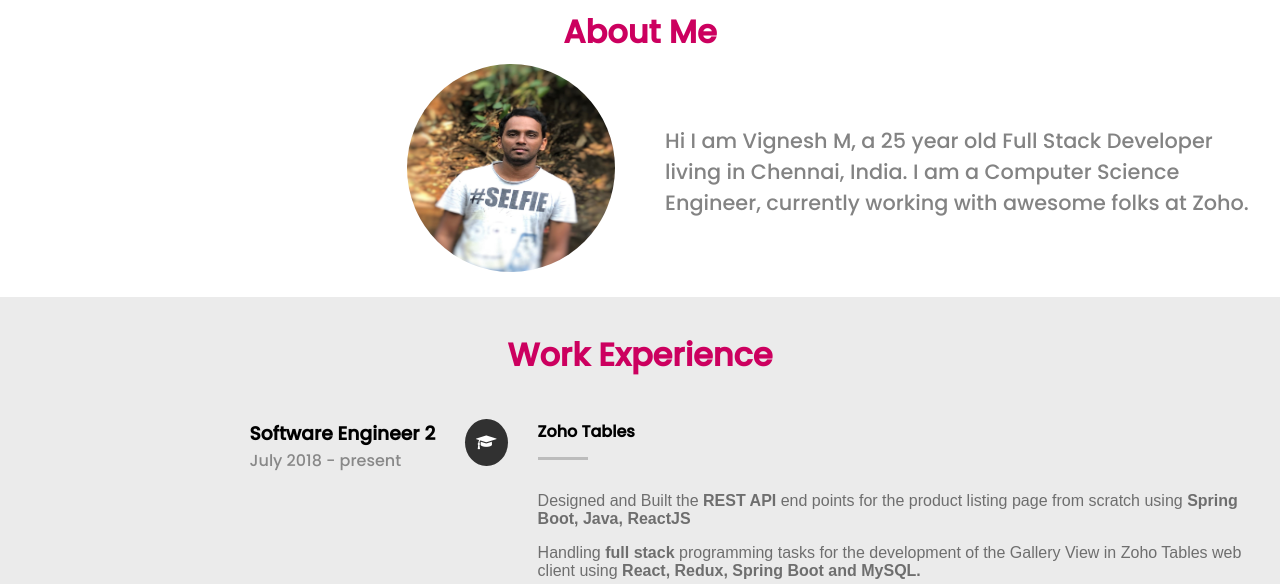
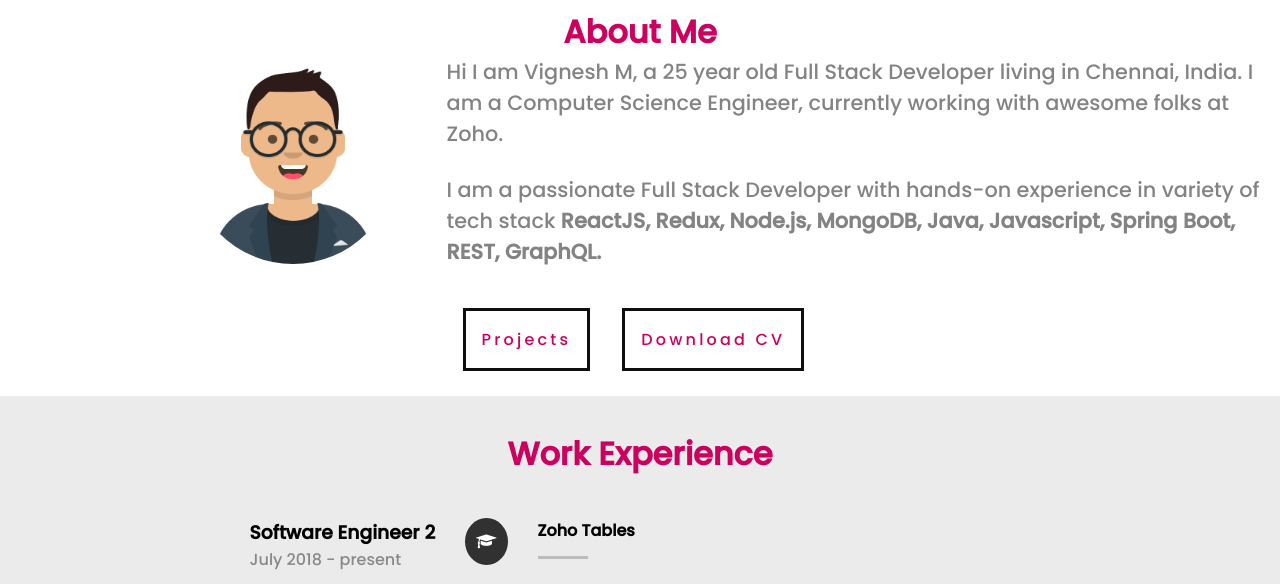
Before and after one commit to vignesh-sivaprakasam/vignesh-sivaprakasam.github.io, a plain HTML site: page index.html in a window 1280 px wide. Shown: the part 802-1386 px from the top of the page. Drawn offline with Linux system fonts and the light colour scheme.

Commit message:
Adding few changeds

```diff
--- a/css/styles.css
+++ b/css/styles.css
@@ -85,7 +85,7 @@
 }
 .about{
         grid-area: about;
-        height   : 35vh;
+        /* height   : 35vh; */
 }
 .about h5{
         font-size: 2rem;
@@ -104,7 +104,7 @@ a.button::after{
         grid-template-columns: repeat(12, 1fr);
         grid-template-rows   : auto;
         grid-template-areas  :
-                "p_image p_image p_image p_image  p_image p_image p_body p_body p_body p_body p_body p_body"
+                "p_image p_image p_image p_image p_body p_body p_body p_body p_body p_body p_body p_body"
 }
 
 .profile_image{
@@ -282,7 +282,7 @@ a.button::after{
         color: white;
         background: #151515;
         grid-area            : footer;
-        height: 30vh;
+        /* height: 30vh; */
         align-content: space-around;
         grid-template-columns: repeat(12, 1fr);
         grid-template-rows   : auto;
@@ -320,9 +320,18 @@ a.button::after{
         font-size: 1.7rem;
 }
 
+.resume_download{
+        text-decoration: none;
+        padding        : 1rem;
+        letter-spacing : 0.2rem;
+        margin: 1rem;
+        border         : 3px solid #0f0f0f;
+        color: var(--primary-color);
+}
 
-
-
+.resume_download:hover{
+        border         : 3px solid #cc005f;
+}
 
 
 @media (max-width: 767px){
--- a/index.html
+++ b/index.html
@@ -71,13 +71,23 @@
                         <h5 class="text_center">About Me</h5>
                         <div class="about_sub_grid grid">
                                 <div class="profile_image">
-                                        <img style="border-radius: 50%;width: 13rem;height: 13rem;" src="./images/MyPhoto.jpg"  alt="my_photo" />
+                                        <img style="border-radius: 50%;width: 13rem;height: 13rem;" src="./images/avataaars.png"  alt="my_photo" />
                                 </div>
                                 <div class="profile_body">
                                         <p>
                                                 Hi I am Vignesh M, a 25 year old Full Stack Developer living in Chennai, India.
                                                 I am a Computer Science Engineer, currently working with awesome folks at Zoho.
                                         </p>
+                                        <br>
+                                        <p>
+                                                I am a passionate Full Stack Developer with hands-on experience in variety of tech stack
+                                                <b>ReactJS, Redux, Node.js, MongoDB, Java, Javascript, Spring Boot, REST, GraphQL.</b>
+                                        </p>
+                                        <br>
+                                        <div class="flex">
+                                                <a class="resume_download" href="#"> Projects</a>
+                                                <a class="resume_download" href="./images/vignesh_fullstack_resume.pdf" target="_blank"> Download CV</a>
+                                        </div>
                                 </div>
                         </div>
 
```
Also changed, not shown: images/avataaars.png (added), 1 other file.
